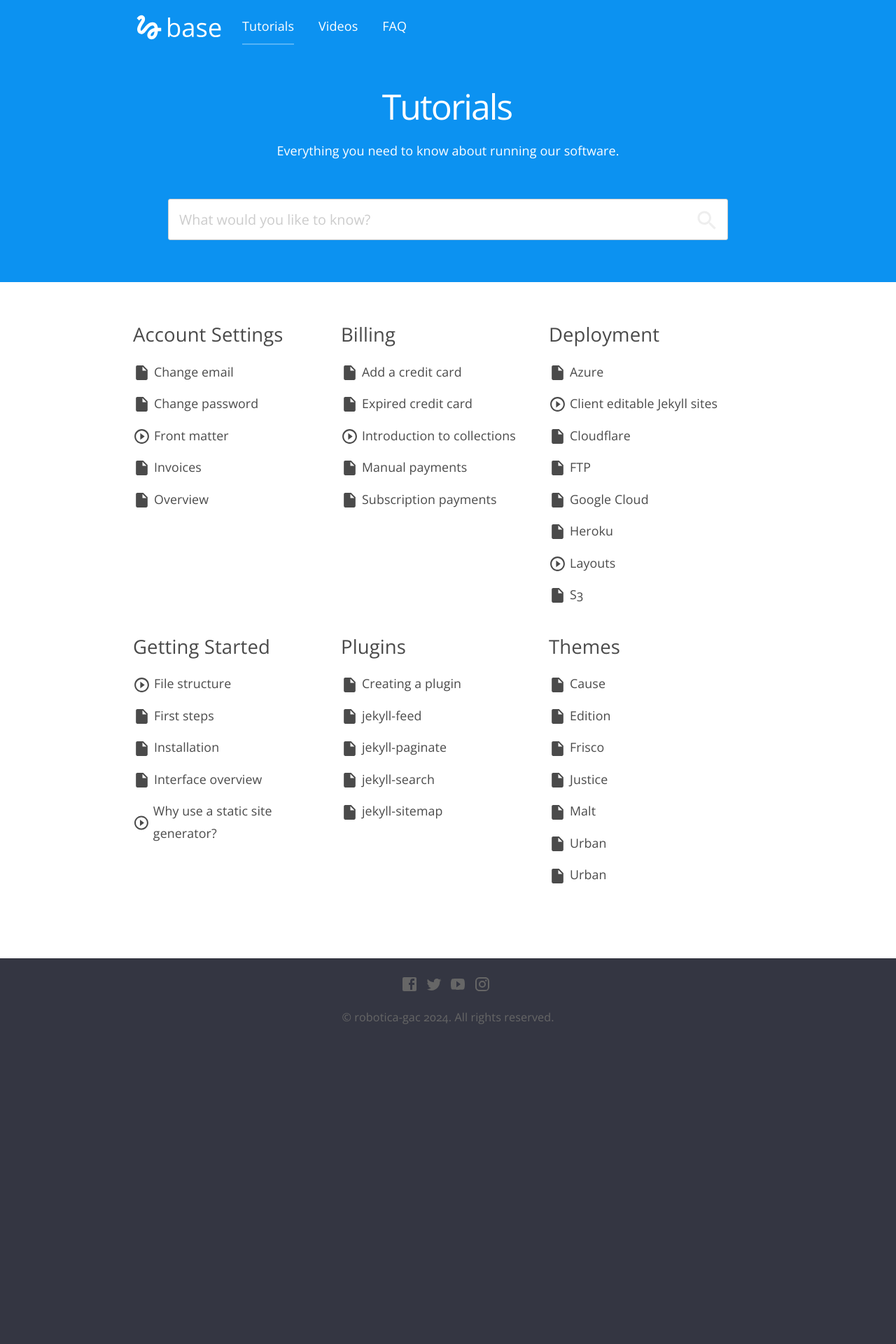
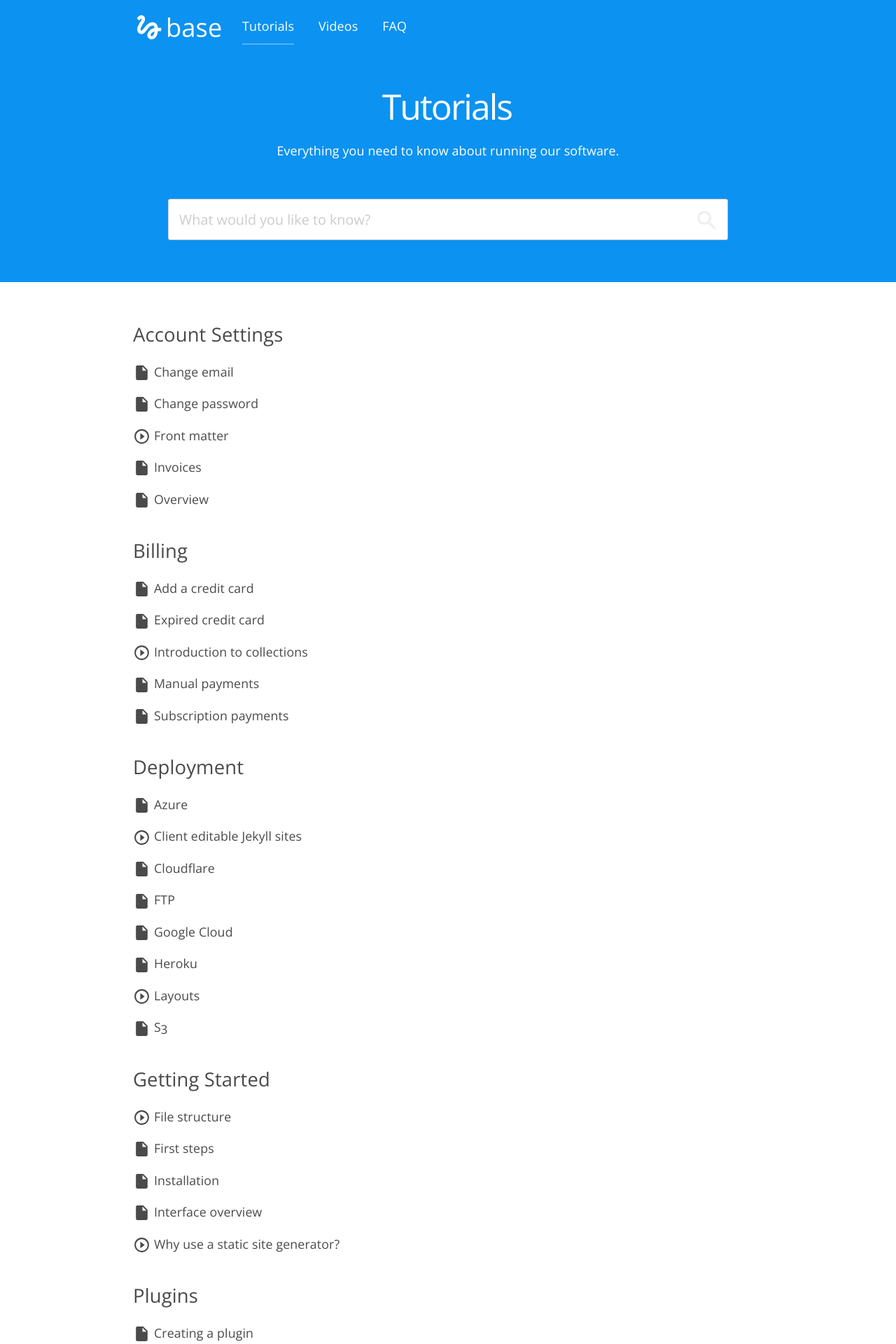
Before and after one commit to robotica-gac/robotica-gac.github.io, a Jekyll site: the page built from index.html, in a window 1280 px wide. Shown: the top 1920 px of the page at 70% size. Built offline with Jekyll 4.4.1, drawn with Linux system fonts in a browser that asks for light colours; nearby versions of some CDN libraries; before the commit the page ends 1490 px from its top, so only the background shows below that.

Commit message:
Test para display de la página principal

```diff
--- a/_sass/tutorials.scss
+++ b/_sass/tutorials.scss
@@ -8,7 +8,7 @@
 .categories {
 	display: flex;
 	flex-wrap:wrap;
-	flex-direction:row;
+	flex-direction:column;
 	justify-content:flex-start;
 	align-items:stretch;
 	font-size: .9em;
```
